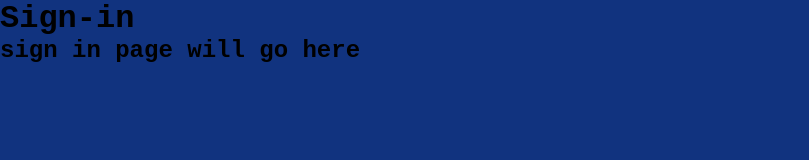
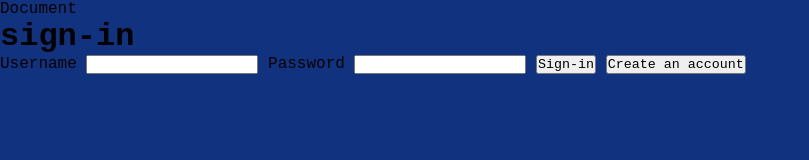
Before and after one commit to SuperFeeeelix/Knowledge_check, a plain HTML site: page client/signin.html in a window 1280 px wide. Shown: the whole page, without its empty margins (0-809 px from the left). Drawn offline with Linux system fonts and the light colour scheme.

Commit message:
created the signin page and also created the updated code to the signup page

```diff
--- a/client/signin.html
+++ b/client/signin.html
@@ -3,17 +3,27 @@
 <head>
     <meta charset="UTF-8">
     <meta name="viewport" content="width=device-width, initial-scale=1.0">
-    <link rel="stylesheet" href="style.css">
-    <title>Sign-in Page</title>
+    <link rel="stylesheet" href="style.css"
+    <title>Document</title>
 </head>
 <body>
-    <div class="Signin-page">
-        <h1> Sign-in </h1>
-        <div class="sign-in">
-        <h2 id="signin-page"> sign in page will go here</h2>
+    <div class="signin-page">
+        <h1>sign-in</h1>
+        <div class="signin-form">
+            <form id="signin-form">
+                <label for="username">Username</label>
+                <input type="text" id="username" name="username" required>
+
+                <label for="password"> Password</label>
+                <input type="password" id="password" name="password" required>
+
+                <button type="submit"> Sign-in </button>
+
+                <button type="submit">Create an account</button>
+            </form>
         </div>
     </div>
 
+    <script src="script.js"></script>
 </body>
-<script src="script.js"></script>
 </html>
```
Also changed, not shown: client/signup.html (added, +33 -0 lines).
